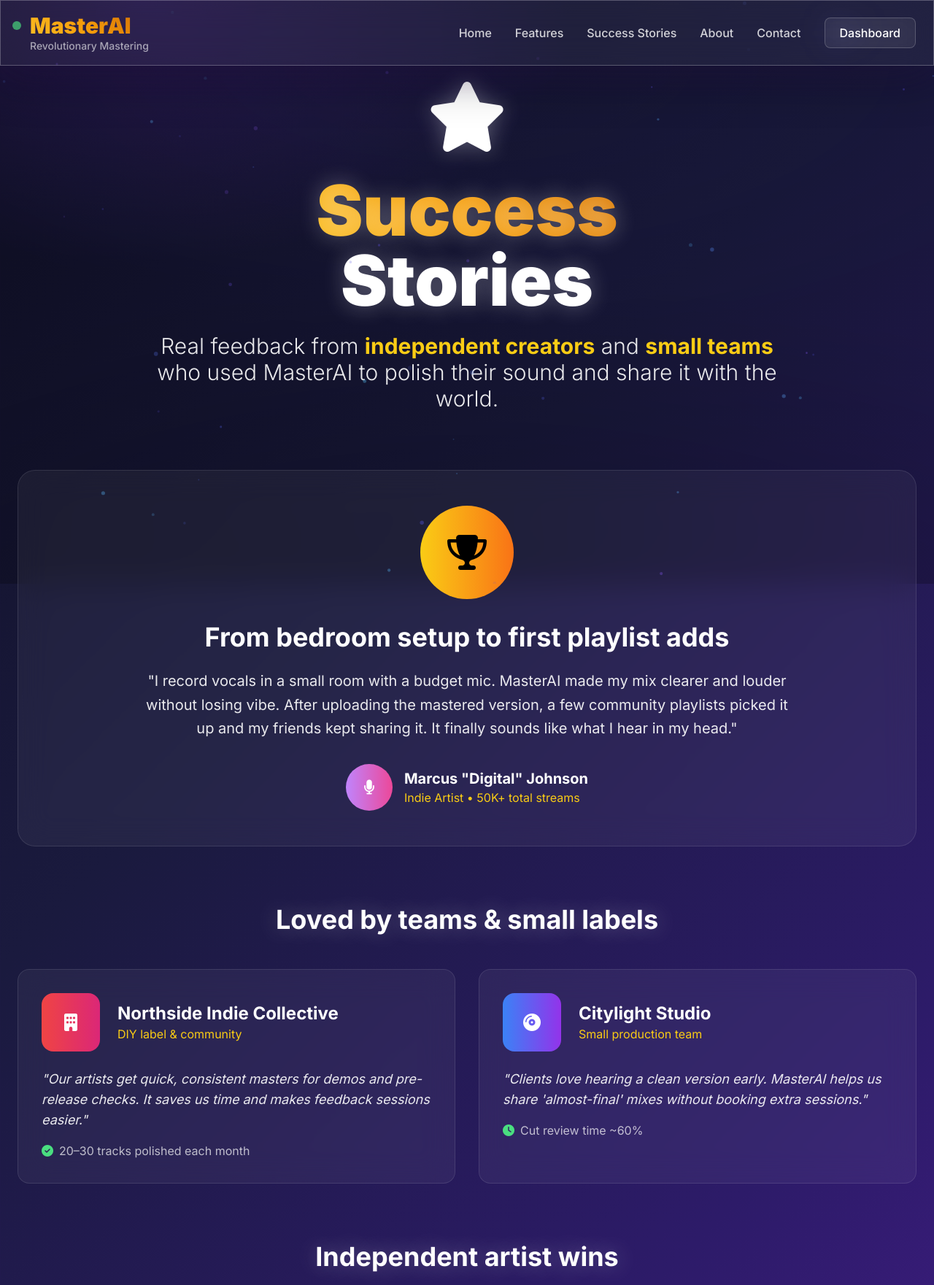
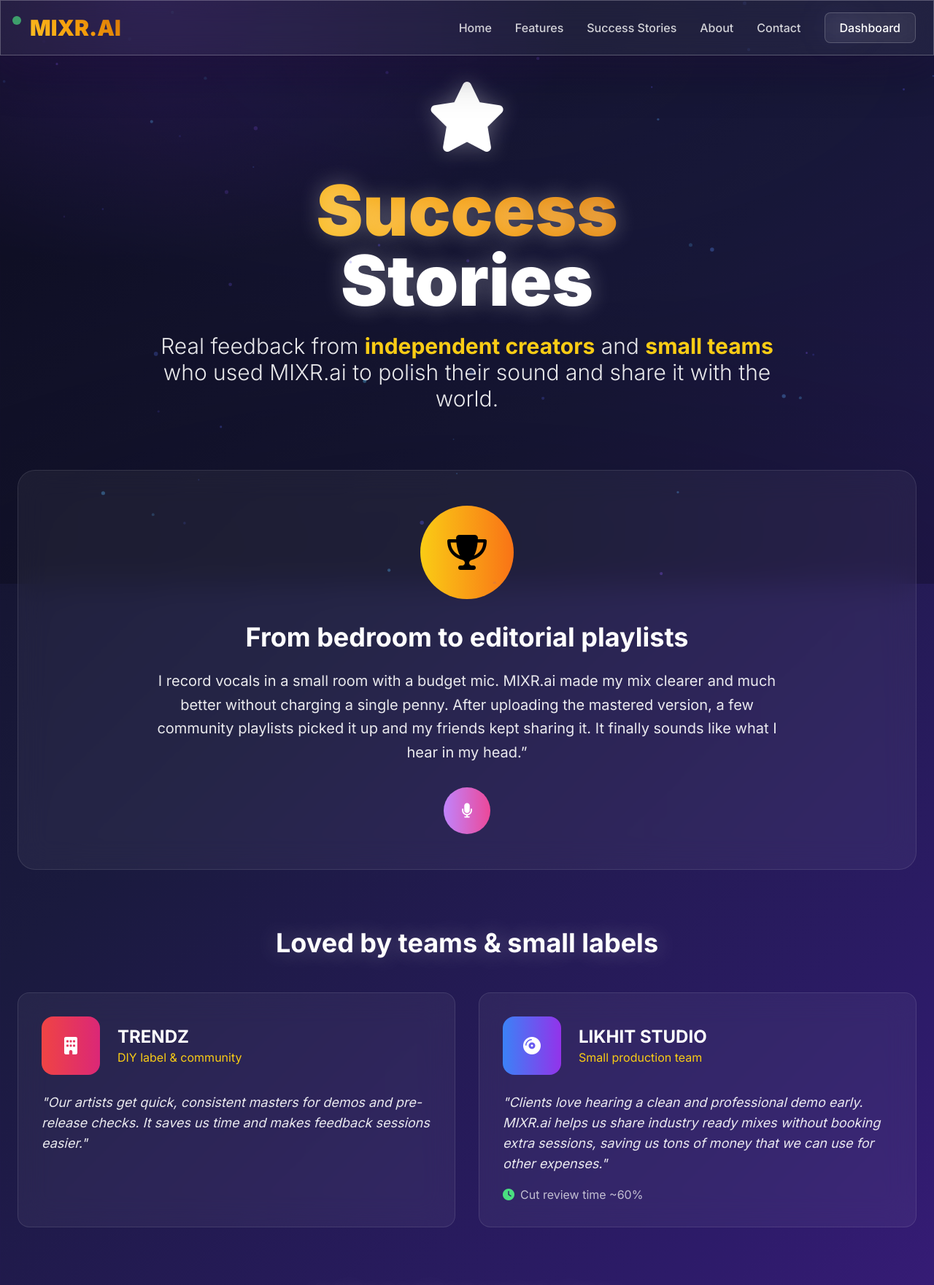
Before and after one commit to Pranamyashukla/music_mixr, a Flask app: page /testimonials in a window 1280 px wide. Shown: the top 1761 px of the page at 73% size. Run offline with Flask 3, Linux system fonts and the light colour scheme; parts of the project's set-up code (start-up, migrations or seed data) failed here and were passed over; some libraries are stand-ins or nearby versions.

Commit message:
Add files via upload

```diff
--- a/templates/about.html
+++ b/templates/about.html
@@ -26,8 +26,9 @@
   <div class="glass rounded-3xl p-12 mb-20 text-center">
     <h2 class="text-4xl font-bold text-white mb-8 text-glow">Our Mission</h2>
     <p class="text-xl text-white/90 max-w-4xl mx-auto leading-relaxed">
-      Help independent artists and small teams release music that sounds polished—without big budgets or complex tools.
-      If you have a song, you deserve a clean, loud, and balanced master.
+      Our mission is to assist budding independent artists and small creative in making their tracks sound polished and industry ready—without big budgets or complex tools.
+      Every creative in this space deserves a clean, loud, and balanced master.
+      MIXR.ai is the perfect free tool to help them achieve this goal.
     </p>
   </div>
 
--- a/templates/base.html
+++ b/templates/base.html
@@ -3,8 +3,8 @@
 <head>
   <meta charset="UTF-8" />
   <meta name="viewport" content="width=device-width, initial-scale=1.0" />
-  <title>{% block title %}MasterAI - Revolutionary AI Music Mastering{% endblock %}</title>
-  <meta name="description" content="{% block description %}Transform your music with cutting-edge AI mastering. Fast, simple, and studio-quality results for everyone.{% endblock %}">
+  <title>{% block title %}MIXR.ai{% endblock %}</title>
+  <meta name="description" content="{% block description %}MIXR.ai transforms your music with cutting-edge AI mastering. Fast, simple, and studio-quality results for everyone.{% endblock %}">
 
   <script src="https://cdn.tailwindcss.com"></script>
   <link href="https://cdnjs.cloudflare.com/ajax/libs/font-awesome/6.4.0/css/all.min.css" rel="stylesheet">
@@ -45,6 +45,35 @@
     .rg > * { position: relative; z-index: 1; }
     @media (prefers-reduced-motion: reduce) { .rg .rg-layer { transition: none; } }
   </style>
+
+  <!-- Always show MIXR.ai as the tab title during load and page transitions -->
+  <script>
+    (function(){
+      let originalTitle = document.title;
+
+      function setLoadingTitle(){ document.title = 'MIXR.ai'; }
+      function restoreTitle(){ document.title = originalTitle; }
+
+      setLoadingTitle();
+      window.addEventListener('load', restoreTitle);
+      window.addEventListener('beforeunload', setLoadingTitle);
+      document.addEventListener('visibilitychange', function(){
+        if (document.visibilityState === 'hidden') setLoadingTitle();
+      });
+      document.addEventListener('click', function(e){
+        const a = e.target.closest('a[href]');
+        if (!a) return;
+        const url = new URL(a.href, window.location.origin);
+        if (url.origin === window.location.origin && !a.target && !a.hasAttribute('download')) {
+          setLoadingTitle();
+        }
+      });
+      window.addEventListener('pageshow', function(ev){
+        originalTitle = document.title;
+        if (ev.persisted) restoreTitle();
+      });
+    })();
+  </script>
 </head>
 <body class="gradient-bg min-h-screen overflow-x-hidden">
   {% set on_dashboard = request.path.startswith('/dashboard') %}
@@ -59,8 +88,7 @@
             <div class="absolute -top-1 -right-1 w-3 h-3 bg-green-400 rounded-full animate-pulse"></div>
           </div>
           <div>
-            <a href="/" class="text-white font-black text-3xl gradient-text hover:opacity-80 transition-opacity">MasterAI</a>
-            <div class="text-white/60 text-sm font-medium">Revolutionary Mastering</div>
+            <a href="/" class="text-white font-black text-3xl gradient-text hover:opacity-80 transition-opacity">MIXR.AI</a>
           </div>
         </div>
 
@@ -71,7 +99,6 @@
           <a href="/about" class="text-white/80 hover:text-yellow-400 transition-all duration-300 font-medium">About</a>
           <a href="/contact" class="text-white/80 hover:text-yellow-400 transition-all duration-300 font-medium">Contact</a>
 
-          <!-- Dashboard only (no Launch App) -->
           <a href="/dashboard"
              class="{% if on_dashboard %}bg-gradient-to-r from-yellow-400 to-orange-500 text-black px-6 py-3 rounded-xl font-bold shadow hover:from-yellow-500 hover:to-orange-600 transition-all duration-300{% else %}glass text-white px-5 py-2 rounded-lg hover:bg-white/10 transition-all duration-300 font-medium border border-white/20{% endif %}">
             Dashboard
@@ -94,7 +121,6 @@
       <a href="/about" class="text-white text-2xl font-medium hover:text-yellow-400 transition-colors">About</a>
       <a href="/contact" class="text-white text-2xl font-medium hover:text-yellow-400 transition-colors">Contact</a>
 
-      <!-- Dashboard only (no Launch App) -->
       <a href="/dashboard"
          class="{% if on_dashboard %}bg-gradient-to-r from-yellow-400 to-orange-500 text-black px-8 py-4 rounded-xl font-bold{% else %}text-white text-2xl font-medium hover:text-yellow-400 transition-colors{% endif %}">
         Dashboard
@@ -112,15 +138,14 @@
   <!-- Footer -->
   <footer class="glass border-t border-white/10 mt-32">
     <div class="container mx-auto px-6 py-16">
-      <div class="grid grid-cols-1 md:grid-cols-4 gap-12 mb-12">
+      <div class="grid grid-cols-1 md:grid-cols-3 gap-12 mb-12">
         <div>
           <div class="flex items-center space-x-3 mb-6">
             <i class="fas fa-waveform-lines text-yellow-400 text-2xl"></i>
-            <span class="text-white font-black text-xl gradient-text">MasterAI</span>
+            <span class="text-white font-black text-xl gradient-text">MIXR.AI</span>
           </div>
           <p class="text-white/70 mb-6">AI music mastering that makes your tracks clean, loud, and ready to share.</p>
           <div class="flex space-x-4">
-            <a href="#" class="text-white/60 hover:text-yellow-400 transition-colors"><i class="fab fa-twitter text-xl"></i></a>
             <a href="#" class="text-white/60 hover:text-yellow-400 transition-colors"><i class="fab fa-instagram text-xl"></i></a>
             <a href="#" class="text-white/60 hover:text-yellow-400 transition-colors"><i class="fab fa-youtube text-xl"></i></a>
             <a href="#" class="text-white/60 hover:text-yellow-400 transition-colors"><i class="fab fa-discord text-xl"></i></a>
@@ -128,31 +153,19 @@
         </div>
 
         <div>
-          <h4 class="text-white font-bold text-lg mb-6">Product</h4>
+          <h4 class="text-white font-bold text-lg mb-6">Navigate</h4>
           <ul class="space-y-3">
             <li><a href="/features" class="text-white/70 hover:text-yellow-400 transition-colors">Features</a></li>
-            <li><a href="/pricing" class="text-white/70 hover:text-yellow-400 transition-colors">Pricing</a></li>
-            <li><a href="#" class="text-white/70 hover:text-yellow-400 transition-colors">API</a></li>
             <li><a href="#" class="text-white/70 hover:text-yellow-400 transition-colors">Integrations</a></li>
-          </ul>
-        </div>
-
-        <div>
-          <h4 class="text-white font-bold text-lg mb-6">Company</h4>
-          <ul class="space-y-3">
             <li><a href="/about" class="text-white/70 hover:text-yellow-400 transition-colors">About</a></li>
-            <li><a href="/contact" class="text-white/70 hover:text-yellow-400 transition-colors">Contact</a></li>
-            <li><a href="#" class="text-white/70 hover:text-yellow-400 transition-colors">Careers</a></li>
-            <li><a href="#" class="text-white/70 hover:text-yellow-400 transition-colors">Blog</a></li>
           </ul>
         </div>
 
         <div>
           <h4 class="text-white font-bold text-lg mb-6">Support</h4>
           <ul class="space-y-3">
-            <li><a href="#" class="text-white/70 hover:text-yellow-400 transition-colors">Help Center</a></li>
-            <li><a href="#" class="text-white/70 hover:text-yellow-400 transition-colors">Documentation</a></li>
-            <li><a href="#" class="text-white/70 hover:text-yellow-400 transition-colors">Status</a></li>
+            <li><a href="/contact" class="text-white/70 hover:text-yellow-400 transition-colors">Contact</a></li>
+            <li><a href="mailto:pranamyashukla08@gmail.com" class="text-white/70 hover:text-yellow-400 transition-colors">Help Centre</a></li>
             <li><a href="#" class="text-white/70 hover:text-yellow-400 transition-colors">Community</a></li>
           </ul>
         </div>
@@ -160,7 +173,7 @@
 
       <div class="border-t border-white/20 pt-8">
         <div class="flex flex-col md:flex-row justify-between items-center">
-          <div class="text-white/60 text-sm mb-4 md:mb-0">© 2024 MasterAI. All rights reserved.</div>
+          <div class="text-white/60 text-sm mb-4 md:mb-0">© 2025 MIXR.AI. All rights reserved.</div>
           <div class="flex space-x-6 text-sm">
             <a href="#" class="text-white/60 hover:text-yellow-400 transition-colors">Privacy Policy</a>
             <a href="#" class="text-white/60 hover:text-yellow-400 transition-colors">Terms of Service</a>
--- a/templates/index.html
+++ b/templates/index.html
@@ -1,6 +1,6 @@
 {% extends "base.html" %}
 
-{% block title %}MIXR.com – AI Music Mastering{% endblock %}
+{% block title %}MIXR.ai – AI Music Mastering{% endblock %}
 
 {% block content %}
 <!-- Animated Background -->
@@ -107,7 +107,7 @@
 
     <!-- brand title -->
     <h1 class="text-7xl md:text-9xl font-black text-white mb-6 text-glow">
-      <span class="gradient-text">MIXR.com</span>
+      <span class="gradient-text">MIXR.ai</span>
     </h1>
 
     <p class="text-2xl md:text-3xl text-white/90 max-w-5xl mx-auto mb-16 font-light leading-relaxed">
@@ -249,7 +249,7 @@
       <div class="w-16 h-16 bg-gradient-to-r from-yellow-400 to-orange-500 rounded-2xl flex items-center justify-center mx-auto mb-6">
         <i class="fas fa-brain text-black text-2xl"></i>
       </div>
-      <h3 class="text-2xl font-bold text-white mb-4">Neural Network AI</h3>
+      <h3 class="text-2xl font-bold text-white mb-4">Advanced AI/ML Structure</h3>
       <p class="text-white/80 mb-6">Deep-learning models trained on many professionally mastered references.</p>
       <ul class="space-y-2 text-white/70 text-left">
         <li><i class="fas fa-check text-green-400 mr-2"></i>Multi-layer neural processing</li>
--- a/templates/testimonials.html
+++ b/templates/testimonials.html
@@ -17,7 +17,7 @@
 
     <p class="text-2xl md:text-3xl text-white/90 max-w-4xl mx-auto mb-12 font-light leading-relaxed">
       Real feedback from <strong class="font-bold text-yellow-400">independent creators</strong> and
-      <strong class="font-bold text-yellow-400">small teams</strong> who used MasterAI to polish their sound and share it with the world.
+      <strong class="font-bold text-yellow-400">small teams</strong> who used MIXR.ai to polish their sound and share it with the world.
     </p>
   </div>
 
@@ -27,19 +27,15 @@
       <div class="w-32 h-32 bg-gradient-to-r from-yellow-400 to-orange-500 rounded-full flex items-center justify-center mx-auto mb-8">
         <i class="fas fa-trophy text-black text-5xl"></i>
       </div>
-      <h2 class="text-4xl font-bold text-white mb-6">From bedroom setup to first playlist adds</h2>
+      <h2 class="text-4xl font-bold text-white mb-6">From bedroom to editorial playlists</h2>
       <p class="text-xl text-white/90 mb-8 leading-relaxed">
-        "I record vocals in a small room with a budget mic. MasterAI made my mix clearer and louder without losing vibe.
+        I record vocals in a small room with a budget mic. MIXR.ai made my mix clearer and much better without charging a single penny.
         After uploading the mastered version, a few community playlists picked it up and my friends kept sharing it.
-        It finally sounds like what I hear in my head."
+        It finally sounds like what I hear in my head.”
       </p>
       <div class="flex items-center justify-center space-x-4">
         <div class="w-16 h-16 bg-gradient-to-r from-purple-400 to-pink-500 rounded-full flex items-center justify-center">
           <i class="fas fa-microphone text-white text-xl"></i>
-        </div>
-        <div class="text-left">
-          <div class="text-white font-bold text-xl">Marcus "Digital" Johnson</div>
-          <div class="text-yellow-400">Indie Artist • 50K+ total streams</div>
         </div>
       </div>
     </div>
@@ -50,36 +46,37 @@
     <h2 class="text-4xl font-bold text-white text-center mb-12 text-glow">Loved by teams & small labels</h2>
 
     <div class="grid grid-cols-1 md:grid-cols-2 gap-8">
+      <!-- Card 1: TRENDZ (was Northside Indie Collective), metric removed -->
       <div class="glass rounded-2xl p-8 hover-lift">
         <div class="flex items-center mb-6">
           <div class="w-20 h-20 bg-gradient-to-r from-red-500 to-pink-600 rounded-2xl flex items-center justify-center mr-6">
             <i class="fas fa-building text-white text-2xl"></i>
           </div>
           <div>
-            <div class="text-white font-bold text-2xl">Northside Indie Collective</div>
+            <div class="text-white font-bold text-2xl">TRENDZ</div>
             <div class="text-yellow-400">DIY label & community</div>
           </div>
         </div>
-        <p class="text-white/90 italic text-lg mb-4">
+        <p class="text-white/90 italic text-lg mb-0">
           "Our artists get quick, consistent masters for demos and pre-release checks. It saves us time and makes feedback sessions easier."
         </p>
-        <div class="text-white/70">
-          <i class="fas fa-check-circle text-green-400 mr-2"></i>20–30 tracks polished each month
-        </div>
+        <!-- removed the "20–30 tracks polished each month" block -->
       </div>
 
+      <!-- Card 2: LIKHIT STUDIO (was Citylight Studio), quote updated -->
       <div class="glass rounded-2xl p-8 hover-lift">
         <div class="flex items-center mb-6">
           <div class="w-20 h-20 bg-gradient-to-r from-blue-500 to-purple-600 rounded-2xl flex items-center justify-center mr-6">
             <i class="fas fa-compact-disc text-white text-2xl"></i>
           </div>
           <div>
-            <div class="text-white font-bold text-2xl">Citylight Studio</div>
+            <div class="text-white font-bold text-2xl">LIKHIT STUDIO</div>
             <div class="text-yellow-400">Small production team</div>
           </div>
         </div>
         <p class="text-white/90 italic text-lg mb-4">
-          "Clients love hearing a clean version early. MasterAI helps us share 'almost-final' mixes without booking extra sessions."
+          "Clients love hearing a clean and professional demo early. MIXR.ai helps us share industry ready mixes without booking extra
+          sessions, saving us tons of money that we can use for other expenses."
         </p>
         <div class="text-white/70">
           <i class="fas fa-clock text-green-400 mr-2"></i>Cut review time ~60%
```
Also changed, not shown: templates/contact.html (+6 -17 lines).
